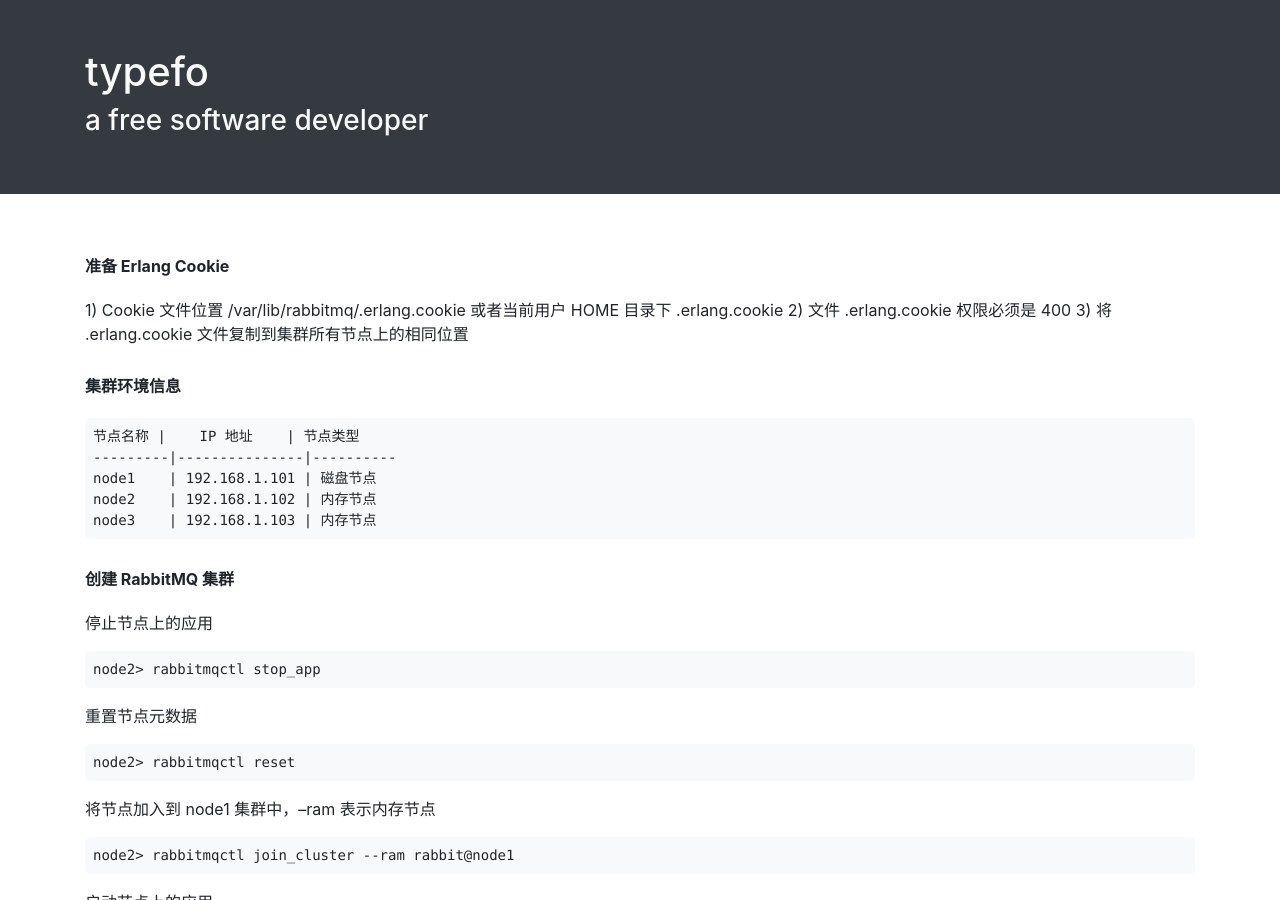
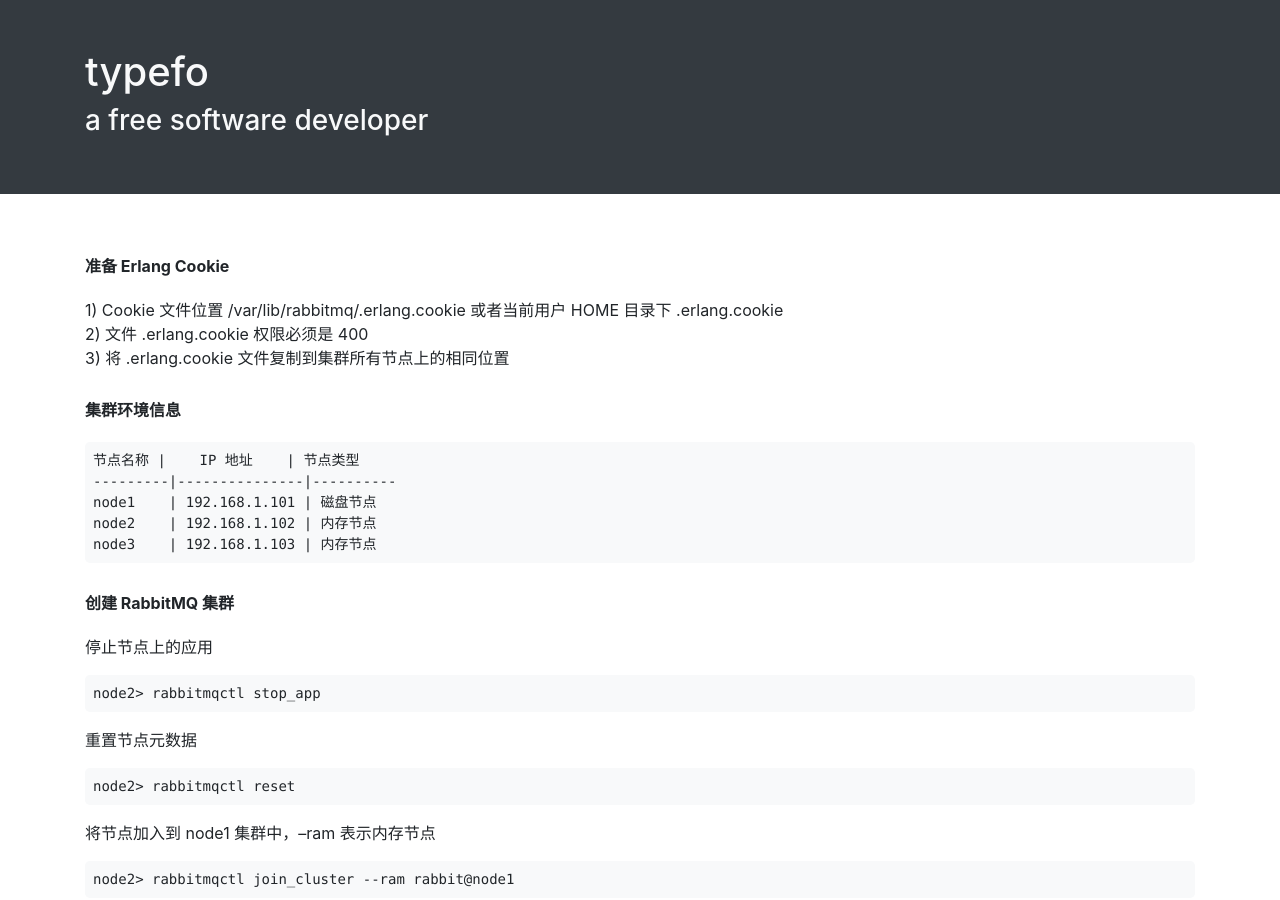
Before and after one commit to ehsud/blog, a Jekyll site: the page built from rabbitmq/rabbitmq-cluster-configuraion.md, in a window 1280 px wide and 900 px high. Built offline with Jekyll 4.4.1, drawn with Linux system fonts in a browser that asks for light colours.

Commit message:
updated some files

```diff
--- a/rabbitmq/rabbitmq-cluster-configuraion.md
+++ b/rabbitmq/rabbitmq-cluster-configuraion.md
@@ -6,9 +6,9 @@ description: 讲解如何配置 rabbitmq 集群方案
 
 #### 准备 Erlang Cookie
 
-1) Cookie 文件位置 /var/lib/rabbitmq/.erlang.cookie 或者当前用户 HOME 目录下 .erlang.cookie
-2) 文件 .erlang.cookie 权限必须是 400
-3) 将 .erlang.cookie 文件复制到集群所有节点上的相同位置
+- 1) Cookie 文件位置 /var/lib/rabbitmq/.erlang.cookie 或者当前用户 HOME 目录下 .erlang.cookie
+- 2) 文件 .erlang.cookie 权限必须是 400
+- 3) 将 .erlang.cookie 文件复制到集群所有节点上的相同位置
 
 #### 集群环境信息
 
```
